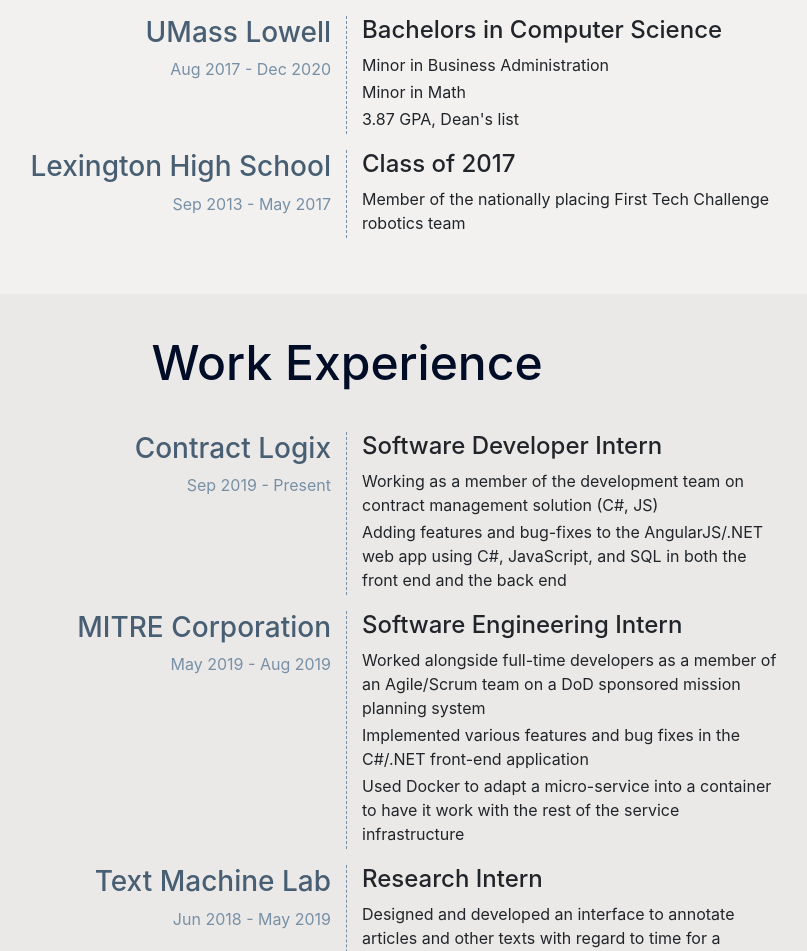
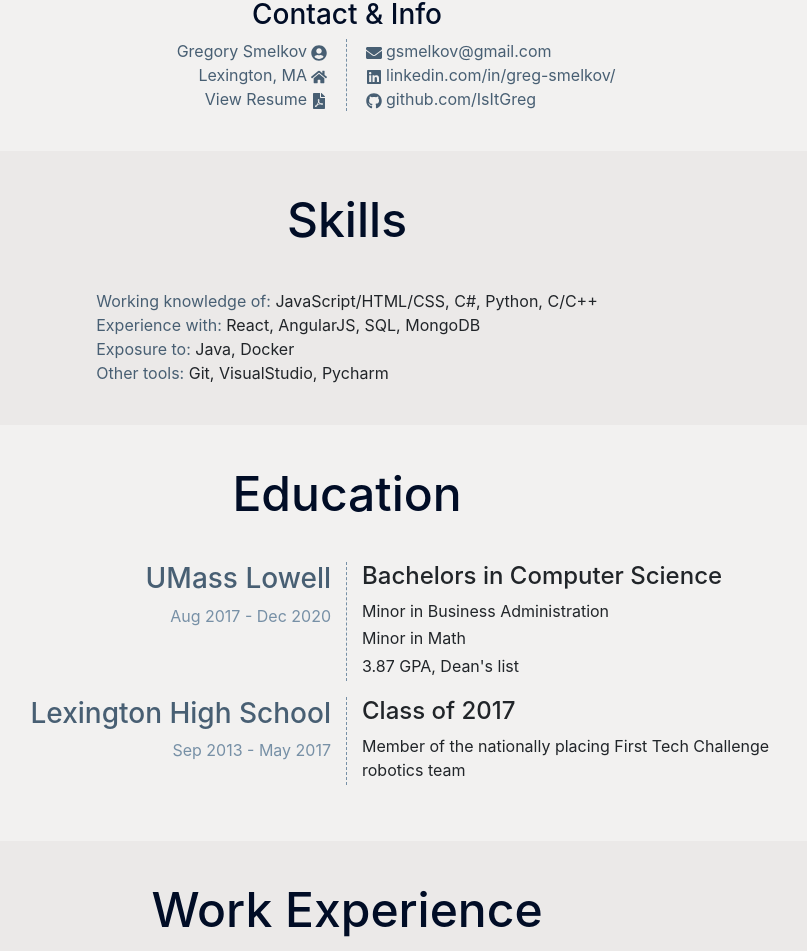
Before and after one commit to IsItGreg/gsme.dev, a React (Create React App) app: page / in a window 1280 px wide. Shown: the part 3109-4060 px from the top of the page, without its empty margins (293-1100 px from the left). Built offline with nearby package versions, Linux system fonts and the light colour scheme.

Commit message:
Added skills section

```diff
--- a/src/App.css
+++ b/src/App.css
@@ -12,7 +12,7 @@
   background-color: #f2f1f0;
 }
 
-section#work {
+section#work, section#skills {
   background-color: #EBE9E8;
 }
 
@@ -169,3 +169,17 @@
 .aboutme-list > div > a:hover {
   color: #7790a6;
 }
+
+/* .skills-list {
+  float: left;
+  position: relative;
+  left: -50%;
+} */
+
+/* .skills-row {
+  text-align: center;
+} */
+
+.skills-list span {
+  color: #485f73;
+}
--- a/src/App.js
+++ b/src/App.js
@@ -36,7 +36,7 @@
               <span className="title-red">Dev</span>eloper / Student
             </h4>
           </div>
-          <div className="arrow"><a href="#education"><FaChevronCircleDown /></a></div>
+          <div className="arrow"><a href="#about"><FaChevronCircleDown /></a></div>
         </Jumbotron>
 
         <section id="about">
@@ -69,6 +69,28 @@
                       <div><a href="mailto: gsmelkov@gmail.com"><FaEnvelope /> gsmelkov@gmail.com </a></div>
                       <div><a target="_blank" rel="noopener noreferrer" href="https://www.linkedin.com/in/greg-smelkov/"><FaLinkedin /> linkedin.com/in/greg-smelkov/ </a></div>
                       <div><a target="_blank" rel="noopener noreferrer" href="https://github.com/IsItGreg"><FaGithub /> github.com/IsItGreg </a></div>
+                    </Col>
+                  </Row>
+                </article>
+              </Col>
+            </Row>
+          </Container>
+        </section>
+
+        <section id="skills">
+          <Container>
+            <Row>
+              <Col>
+                <article>
+                  <header>
+                    <h2>Skills</h2>
+                  </header>
+                  <Row className="justify-content-md-center">
+                    <Col md="auto" className="skills-list">
+                      <div><span>Working knowledge of:</span> JavaScript/HTML/CSS, C#, Python, C/C++</div>
+                      <div><span>Experience with:</span> React, AngularJS, SQL, MongoDB</div>
+                      <div><span>Exposure to:</span> Java, Docker</div>
+                      <div><span>Other tools:</span> Git, VisualStudio, Pycharm</div>
                     </Col>
                   </Row>
                 </article>
```
